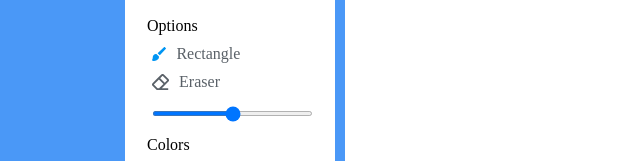
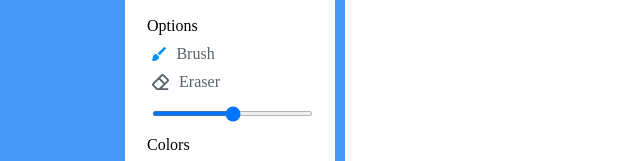
Before and after one commit to snigdhapriya10/drawingboard, a plain HTML site: page index.html in a window 1280 px wide. Shown: the part 158-319 px from the top of the page, 0-640 px from the left. Drawn offline with Linux system fonts and the light colour scheme; a web font is replaced by a local one.

Commit message:
fix: resolve wrong name

```diff
--- a/index.html
+++ b/index.html
@@ -35,7 +35,7 @@
                     <ul class="options">
                         <li class="option active">
                             <img src="icons/brush.svg" alt="">
-                            <span>Rectangle</span>
+                            <span>Brush</span>
                         </li>
                         <li class="option">
                             <img src="icons/eraser.svg" alt="">
```
